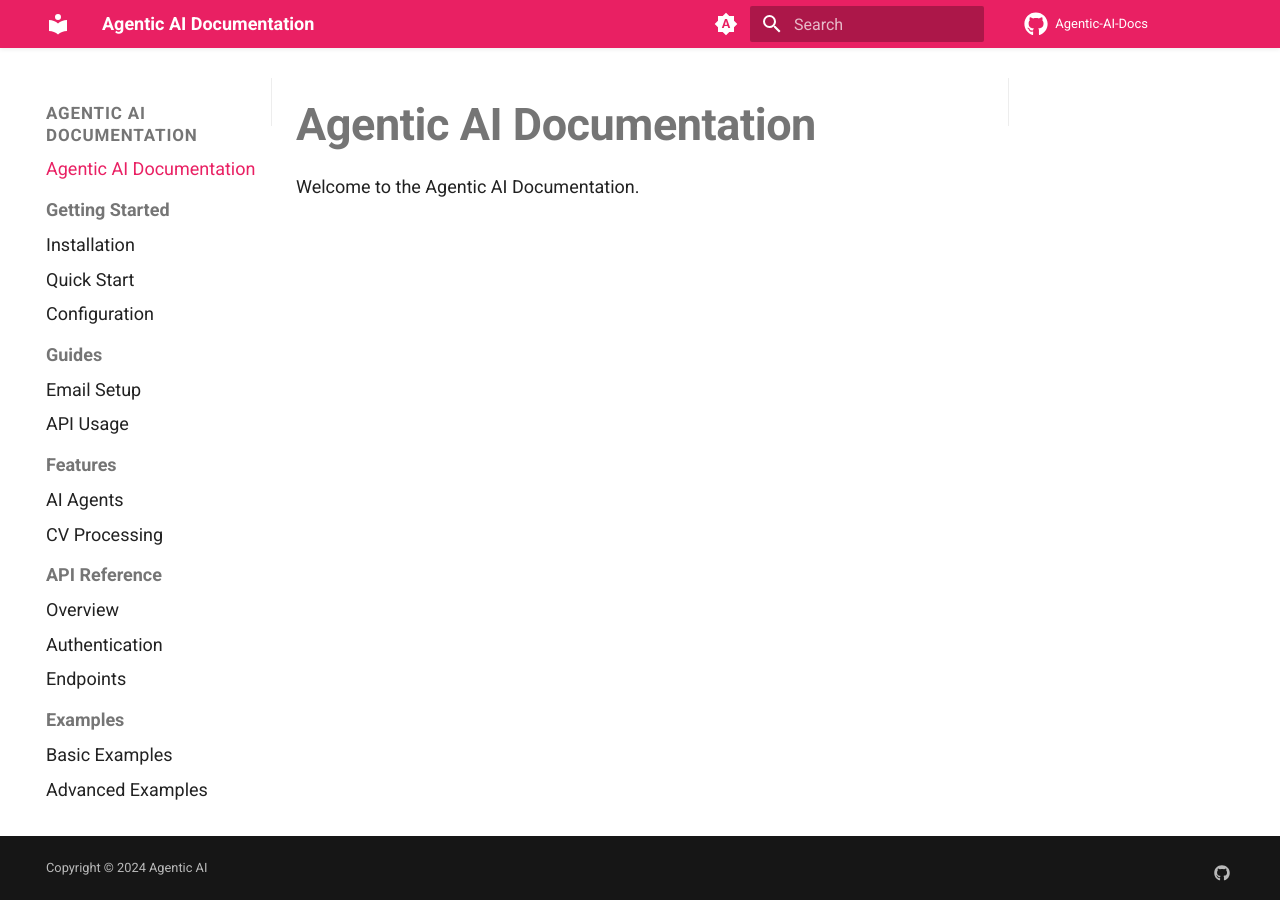
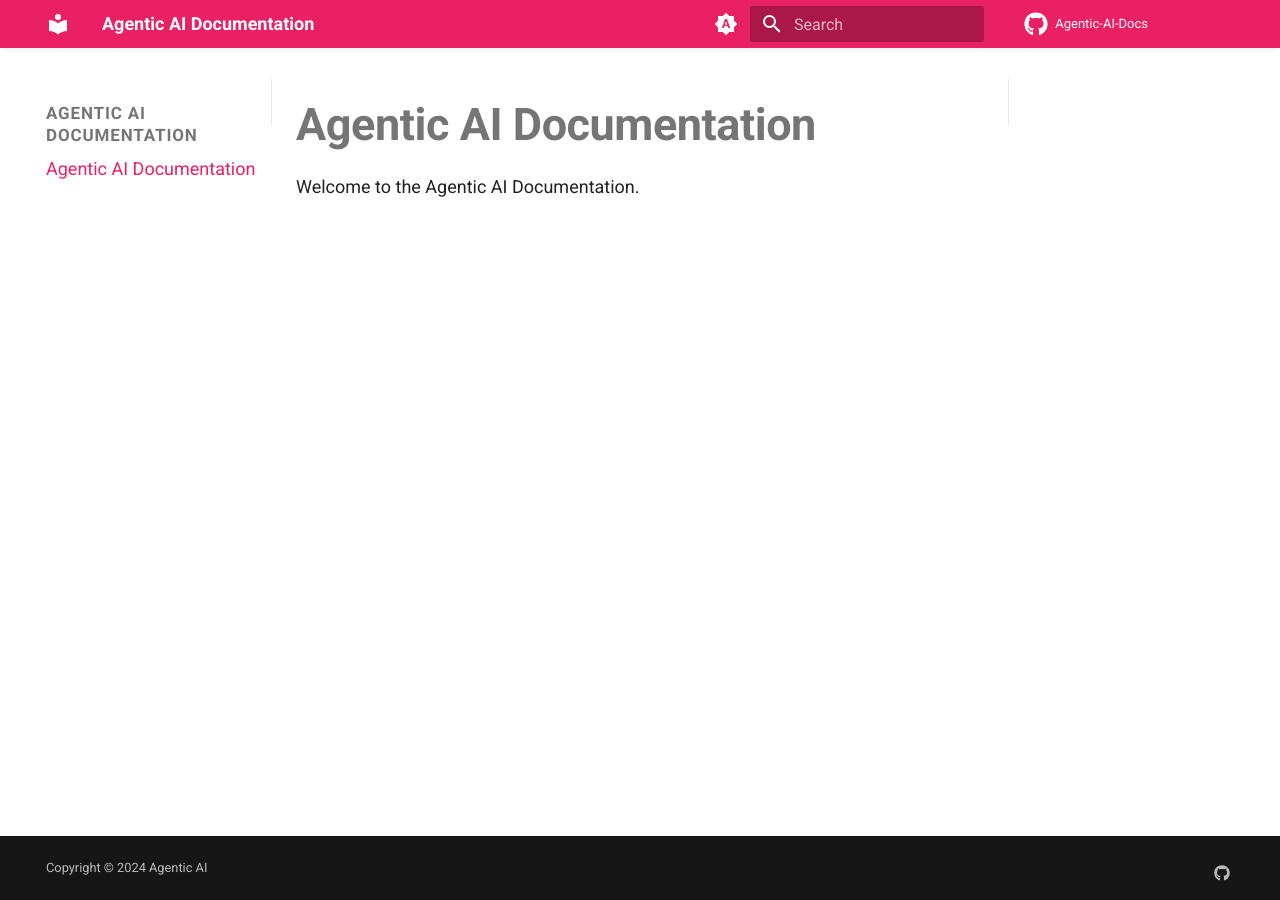
Before and after one commit to ibrahim-shaban-qabaqebo/Agentic-AI-Docs, an MkDocs documentation site: the page built from docs/index.md, in a window 1280 px wide. Built offline with MkDocs 1.6.1 and Material for MkDocs 9.7.7, drawn with Linux system fonts in a browser that asks for light colours; comment, search, counter and statistics services are not loaded.

Commit message:
Clear navigation, keep only home page

```diff
--- a/mkdocs.yml
+++ b/mkdocs.yml
@@ -16,23 +16,6 @@ copyright: Copyright &copy; 2024 Agentic AI
 
 nav:
   - index.md
-  - Getting Started:
-    - Installation: getting-started/installation.md
-    - Quick Start: getting-started/quick-start.md
-    - Configuration: getting-started/configuration.md
-  - Guides:
-    - Email Setup: guides/email-setup.md
-    - API Usage: guides/api-usage.md
-  - Features:
-    - AI Agents: features/ai-agents.md
-    - CV Processing: features/cv-processing.md
-  - API Reference:
-    - Overview: api/overview.md
-    - Authentication: api/authentication.md
-    - Endpoints: api/endpoints.md
-  - Examples:
-    - Basic Examples: examples/basic.md
-    - Advanced Examples: examples/advanced.md
 
 extra:
   # hide the "Made with Material for MkDocs" message
```
